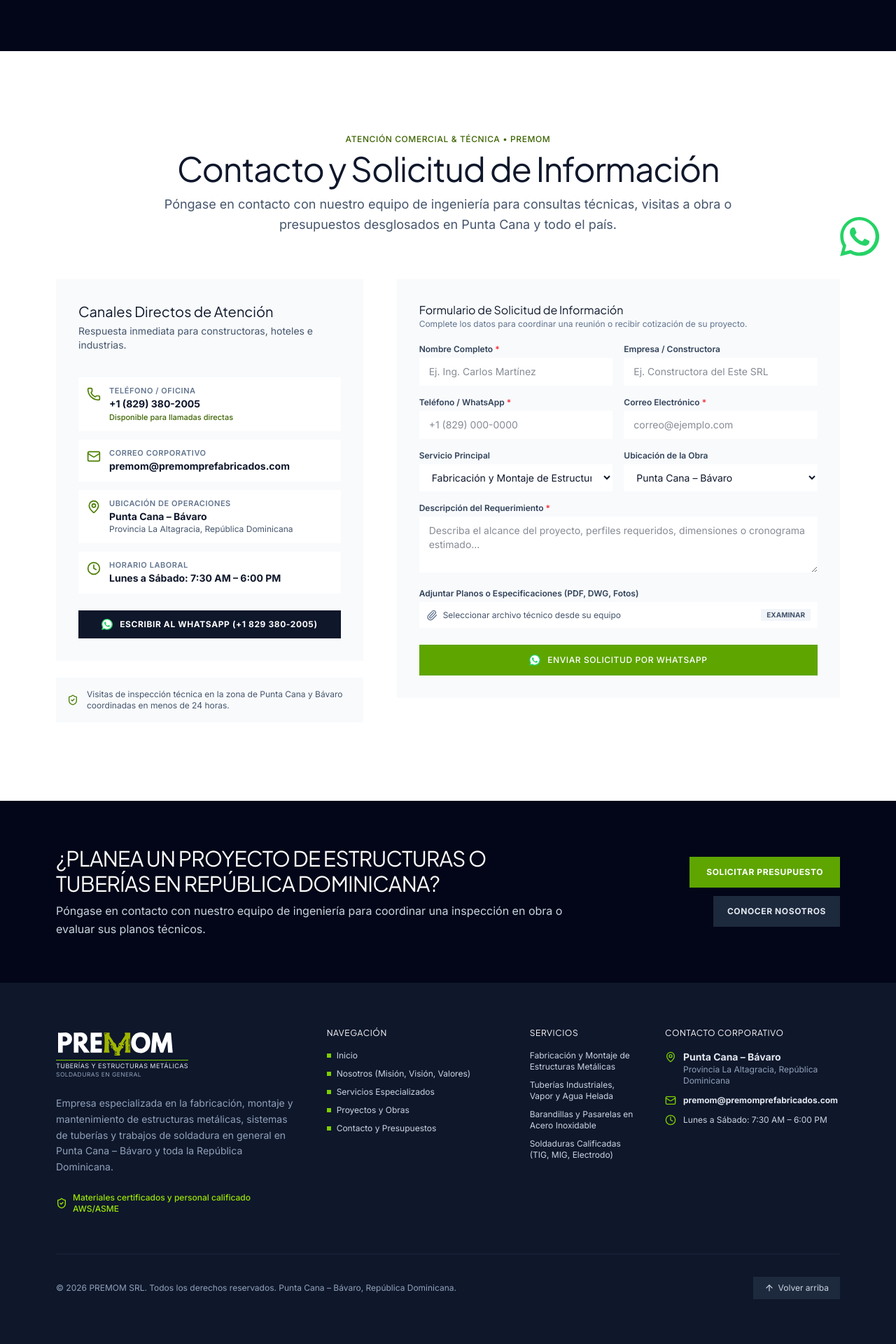
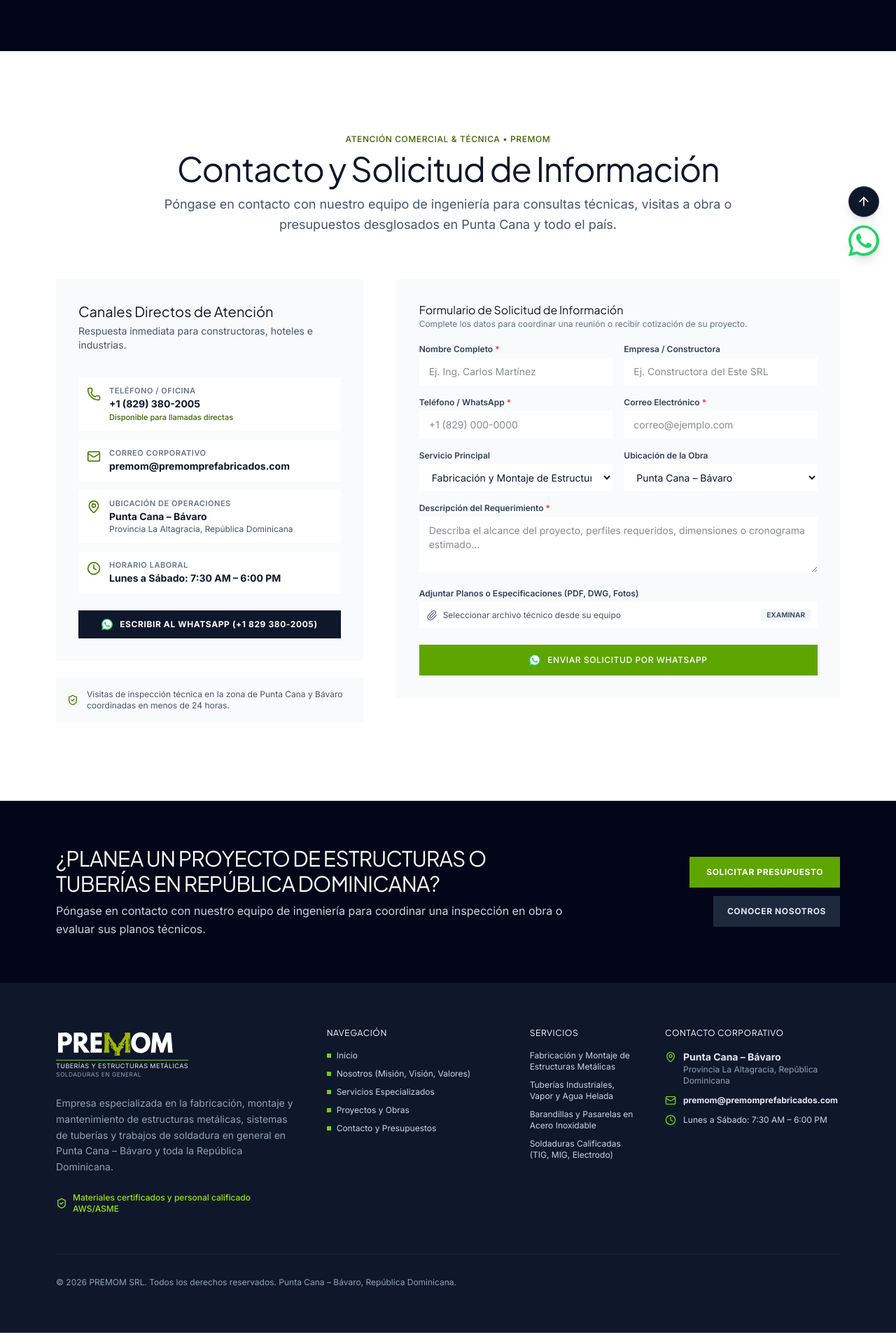
Before and after one commit to biendemarketing/premonv2, a Next.js app: page /contacto in a window 1280 px wide. Shown: the part 410-2330 px from the top of the page at 70% size. Built offline with nearby package versions, Linux system fonts and the light colour scheme.

Commit message:
feat: add back-to-top button to FloatingWhatsApp
Move the scroll-to-top functionality from the footer to the floating component to improve user accessibility and provide a persistent navigation aid.

```diff
--- a/components/FloatingWhatsApp.tsx
+++ b/components/FloatingWhatsApp.tsx
@@ -2,16 +2,20 @@
 
 import React, { useState } from 'react';
 import { WhatsAppIcon } from './WhatsAppIcon';
-import { X } from 'lucide-react';
+import { ArrowUp, X } from 'lucide-react';
 
 export function FloatingWhatsApp() {
   const [isOpen, setIsOpen] = useState(false);
 
+  const scrollToTop = () => {
+    window.scrollTo({ top: 0, behavior: 'smooth' });
+  };
+
   return (
-    <div className="fixed bottom-6 right-6 z-40 flex flex-col items-end">
+    <div className="fixed bottom-6 right-6 z-40 flex flex-col items-end gap-3">
       {/* Tooltip Popup */}
       {isOpen && (
-        <div className="mb-3 bg-white p-4 max-w-xs text-xs text-slate-700 relative">
+        <div className="mb-1 bg-white p-4 max-w-xs text-xs text-slate-700 relative shadow-xl border border-slate-200">
           <button
             onClick={() => setIsOpen(false)}
             className="absolute top-2 right-2 p-1 text-slate-400 hover:text-slate-700"
@@ -20,7 +24,7 @@
             <X className="w-3.5 h-3.5" />
           </button>
           <div className="font-bold text-slate-900 flex items-center gap-1.5 mb-1">
-            <span className="w-2 h-2 bg-emerald-600" />
+            <span className="w-2 h-2 bg-emerald-600 rounded-full" />
             Ingeniería PREMOM en Línea
           </div>
           <p className="text-slate-600 text-[11px] leading-relaxed mb-3">
@@ -30,7 +34,7 @@
             href="https://wa.me/18293802005?text=Hola%20PREMOM,%20deseo%20asesor%C3%ADa%20t%C3%A9cnica%20y%20presupuesto."
             target="_blank"
             rel="noopener noreferrer"
-            className="w-full py-2.5 bg-emerald-600 hover:bg-emerald-700 text-white font-bold uppercase tracking-wider text-center block transition-colors text-xs flex items-center justify-center gap-2"
+            className="w-full py-2 bg-emerald-600 hover:bg-emerald-700 text-white font-bold uppercase tracking-wider text-center block transition-colors text-xs flex items-center justify-center gap-2"
           >
             <WhatsAppIcon className="w-4 h-4 shrink-0" />
             <span>Iniciar Conversación</span>
@@ -38,21 +42,39 @@
         </div>
       )}
 
-      {/* Floating Action Button - Sin fondo, solo el icono oficial de WhatsApp sin sombras ni trazos */}
+      {/* Botón flotante Volver Arriba (Solo el icono de la flecha arriba, mismo tamaño que WhatsApp) */}
+      <div className="relative group">
+        <button
+          type="button"
+          onClick={scrollToTop}
+          className="w-11 h-11 rounded-full bg-slate-900 hover:bg-slate-800 text-white hover:text-lime-400 border border-slate-700/80 shadow-lg flex items-center justify-center transition-transform duration-200 hover:scale-110 active:scale-95 cursor-pointer"
+          aria-label="Volver arriba"
+          id="floating-scroll-top-btn"
+        >
+          <ArrowUp className="w-5 h-5" />
+        </button>
+
+        {/* Hover tooltip label */}
+        <div className="absolute right-14 top-1/2 -translate-y-1/2 hidden md:group-hover:flex items-center bg-slate-900 text-white px-2.5 py-1 text-xs font-semibold whitespace-nowrap shadow-md border border-slate-700/60 rounded pointer-events-none">
+          Volver arriba
+        </div>
+      </div>
+
+      {/* Botón flotante Oficial de WhatsApp (Más pequeño, mismo tamaño que el botón de volver arriba) */}
       <div className="relative group">
         <a
           href="https://wa.me/18293802005?text=Hola%20PREMOM,%20deseo%20asesor%C3%ADa%20t%C3%A9cnica%20y%20presupuesto."
           target="_blank"
           rel="noopener noreferrer"
-          className="flex items-center justify-center p-0 transition-transform duration-200 hover:scale-110 active:scale-95"
+          className="w-11 h-11 flex items-center justify-center p-0 transition-transform duration-200 hover:scale-110 active:scale-95 rounded-full shadow-lg"
           aria-label="Chat por WhatsApp al +1 (829) 380-2005"
           id="floating-whatsapp-btn"
         >
-          <WhatsAppIcon className="w-14 h-14 shrink-0" />
+          <WhatsAppIcon className="w-11 h-11 shrink-0" />
         </a>
 
         {/* Hover tooltip label */}
-        <div className="absolute right-16 top-1/2 -translate-y-1/2 hidden md:group-hover:flex items-center bg-slate-900 text-white px-3 py-1.5 text-xs font-semibold whitespace-nowrap">
+        <div className="absolute right-14 top-1/2 -translate-y-1/2 hidden md:group-hover:flex items-center bg-slate-900 text-white px-2.5 py-1 text-xs font-semibold whitespace-nowrap shadow-md border border-slate-700/60 rounded pointer-events-none">
           Chat WhatsApp PREMOM
         </div>
       </div>
--- a/components/Footer.tsx
+++ b/components/Footer.tsx
@@ -8,16 +8,11 @@
   MapPin,
   Mail,
   Clock,
-  ArrowUp,
   ShieldCheck,
   Phone
 } from 'lucide-react';
 
 export function Footer() {
-  const scrollToTop = () => {
-    window.scrollTo({ top: 0, behavior: 'smooth' });
-  };
-
   const navLinks = [
     { name: 'Inicio', href: '/' },
     { name: 'Nosotros (Misión, Visión, Valores)', href: '/nosotros' },
@@ -166,15 +161,6 @@
           <p>
             &copy; {new Date().getFullYear()} PREMOM SRL. Todos los derechos reservados. Punta Cana – Bávaro, República Dominicana.
           </p>
-
-          <button
-            onClick={scrollToTop}
-            className="inline-flex items-center gap-1.5 px-4 py-2 bg-slate-800 hover:bg-slate-700 text-slate-300 hover:text-white transition-colors"
-            aria-label="Volver arriba"
-          >
-            <ArrowUp className="w-3.5 h-3.5" />
-            <span>Volver arriba</span>
-          </button>
         </div>
       </div>
     </footer>
```
